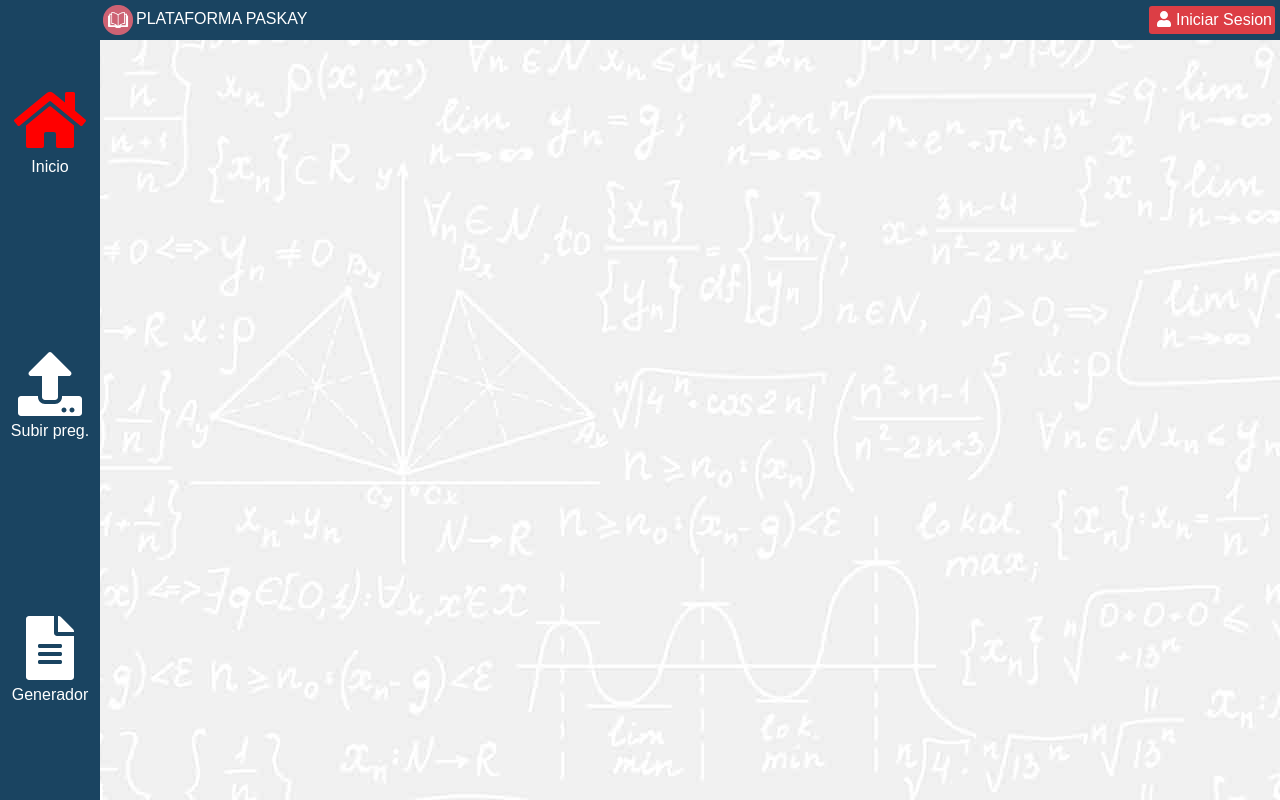
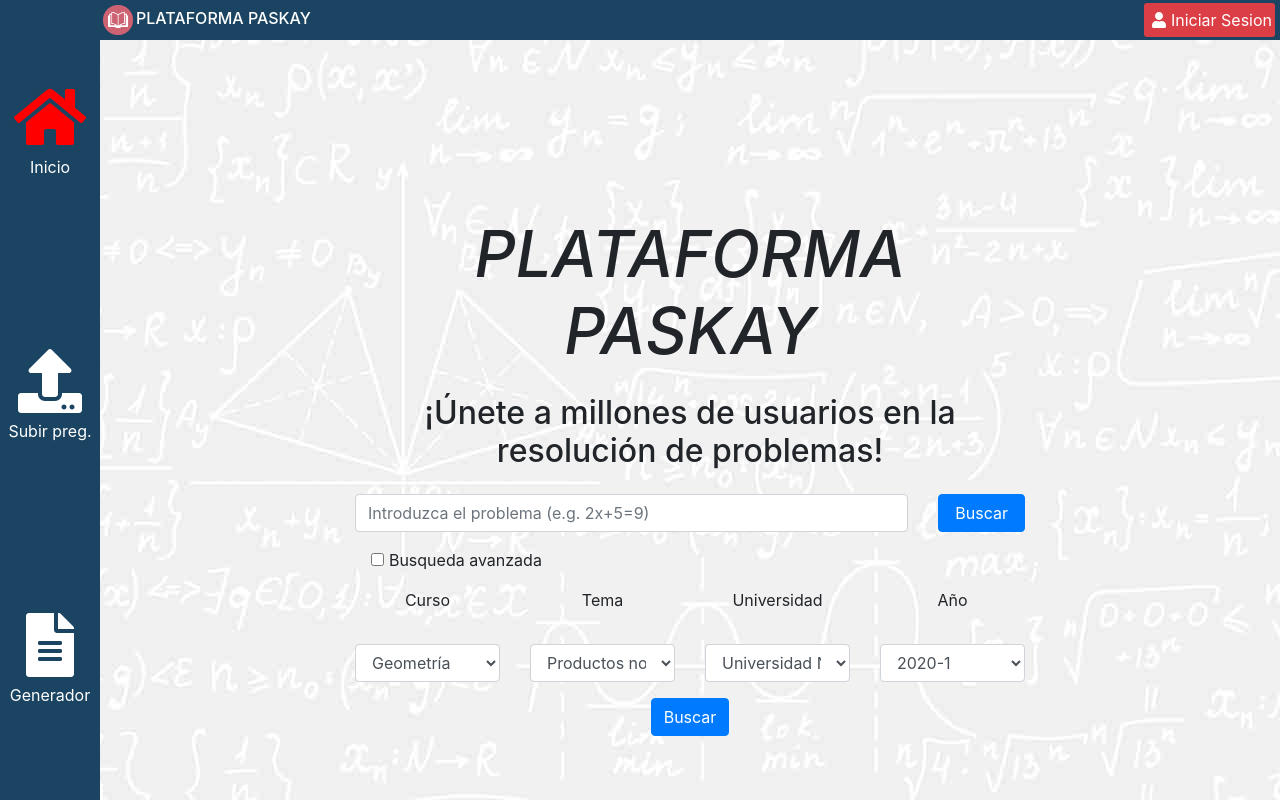
Before and after one commit to Grupo-2-CC3S2/Plataforma-Paskay, a React (Create React App) app in the folder paskay-frontend/: page / in a window 1280 px wide. Built offline with nearby package versions, Linux system fonts and the light colour scheme; the HTML template or start-up script is replaced by a standard one.

Commit message:
Subiendo archivo Ronald

```diff
--- a/paskay-frontend/src/components/Buscador/Buscador.css
+++ b/paskay-frontend/src/components/Buscador/Buscador.css
@@ -1,88 +1,29 @@
-.flex{
-  background: blue;
-  flex: 0 0 30%;
-  max-width: 30%;
+.box{
+   text-align: center;
+   position: absolute;
+   top: 50%; /* Buscamos el centro horizontal (relativo) del navegador */
+   left: 50%; /* Buscamos el centro vertical (relativo) del navegador */
+   width: 700px; /* Definimos el ancho del objeto a centrar */
+   height: 300px; /* Definimos el alto del objeto a centrar */
+   margin-top: -200px; /* Restamos la mitad de la altura del objeto con un margin-top */
+   margin-left: -300px; /* Restamos la mitad de la anchura del objeto con un margin-left */
 }
 
+.titulo{
+   font-style: italic;
+   font-size: 400%;
+}
 
-body {
-    background: #a8a8b4;
-    text-align: right;
- }
+.form-controlL{
 
-body, div, fieldset{
-     margin: 0;
-     padding: 0;
-     border: 0;
-     font-size: 100%;
-     font: inherit;
- }
+   background: rgb(236, 236, 235);
+   width: 600px;
+   height: 50px;
+   font-size: 100%;
+}
 
-
- .cajabuscar {
-     float: none;
-     width: 100%;
-     max-width: 453px;
-     margin-bottom: 25px;
-     margin-top: 29px;
-     margin-left: auto;
-     margin-right: auto;
-     display: inline-block;
-     text-align: left;
- }
-
- #buscarform {
-     padding: 0;
-     float: left;
-     clear: both;
-     width: 100%;
-     position: relative;
- }
- #buscarform fieldset { float: left }
-
- #buscarform .search {
-     font-size: 20px;
-     top: 0px;
-     color: #FFF;
-     background: #33BCF2;
-     position: absolute;
-     right: 0;
-     top: 0;
-     padding: 9px;
-     height: 24px;
-     width: 24px;
-     text-align: center;
- }
- #buscarform fieldset { width: 100% }
-
- #s {
-     width: 100%;
-     background-color: #fff;
-     float: left;
-     padding: 8px 0;
-     text-indent: 10px;
-     color: #555555;
-     border: 1px solid #fff;
-     box-sizing: border-box;
-     height: 42px;
- }
-
- .button{
-     right: 0;
-     top: 0;
-     padding: 9px 0;
-     float: right;
-     border: 0;
-     width: 42px;
-     height: 42px;
-     cursor: pointer;
-     text-align: center;
-     padding-top: 10px;
-     color: #a4a4a4;
-     transition: all 0.25s linear;
-     background: transparent;
-     z-index: 10;
-     position: absolute;
-     border: 0;
-     vertical-align: top;
- }
+.btn-primaryY{
+   background: rgb(146, 146, 141);
+   width: 40px;
+   height: 58px;
+}
--- a/paskay-frontend/src/components/Buscador/Buscador.js
+++ b/paskay-frontend/src/components/Buscador/Buscador.js
@@ -7,26 +7,109 @@ class Buscador extends Component {
 
   render(){
   return (
-    <div class="cajabuscar"><form method="get" id="buscarform">
-   </form>
-     <div className = "flex">
-        Hola
-      </div>
-     <div className = "flex">
-        Hola
+
+    <div className="box container">
+
+      <div className="row">
+        <div className="col-md-12 my-3"><h1 className="titulo">PLATAFORMA PASKAY</h1></div>
+        <div className="col-md-12"><h2>¡Únete a millones de usuarios en la resolución de problemas!</h2></div>
       </div>
 
-   </div>
+      <div className="row my-3">
+        <div className="col-md-10">
+          <input className="form-control " placeholder="Introduzca el problema (e.g. 2x+5=9)" size="15" type="text" />
+        </div>
+        <div className="col-md-2">
+          <button className="btn btn-primary w-100 ">Buscar</button>
+        </div>
+      </div>
+
+      <div className="row">
+        <div className="col-md-4"><input type="checkbox" name="check" id="check" value="1"/> Busqueda avanzada</div>
+      </div>
+
+      <div className="row my-3">
+        <div className="col-md-3 "><p>Curso</p></div>
+        <div className="col-md-3 "><p>Tema</p></div>
+        <div className="col-md-3 "><p>Universidad</p></div>
+        <div className="col-md-3 "><p>Año</p></div>
+      </div>
+
+
+      <div className="row">
+          <div className="col-md-3">
+          <select className="form-control">
+              <option value="grapefruit">Aritmética</option>
+              <option value="lime">Álgebra</option>
+              <option selected value="coconut">Geometría</option>
+              <option value="mango">Trigonometría</option>
+              <option value="mango">RM</option>
+              <option value="mango">Física</option>
+              <option value="mango">Química</option>
+              <option value="mango">Letras</option>
+              <option value="mango">Otros</option>
+            </select>
+          </div>
+          <div className="col-md-3">
+          <select className="form-control">
+              <option value="grapefruit">Proporciones</option>
+              <option value="lime">Vectores</option>
+              <option selected value="coconut">Productos notables</option>
+              <option value="mango">Regla de tres simple</option>
+              <option value="mango">Logica</option>
+              <option value="mango">Ecuaciones</option>
+              <option value="mango">Inecuaciones</option>
+              <option value="mango">Valor Absoluto</option>
+              <option value="mango">Otros</option>
+            </select>
+          </div>
+          <div className="col-md-3">
+          <select className="form-control">
+              <option value="grapefruit">universidad Nacional de San Marcos</option>
+              <option value="lime">Universidad del Callao</option>
+              <option selected value="coconut">Universidad Nacional de Ingenieria</option>
+            </select>
+          </div>
+          <div className="col-md-3">
+            <select className="form-control">
+              <option value="grapefruit">2021-1</option>
+              <option value="lime">2020-2</option>
+              <option selected value="coconut">2020-1</option>
+              <option value="mango">2019-2</option>
+              <option value="mango">2019-1</option>
+              <option value="mango">2018-2</option>
+              <option value="mango">2018-1</option>
+              <option value="mango">2017-2</option>
+              <option value="mango">Otros</option>
+            </select>
+          </div>
+
+      </div>
+
+      <div className="row my-3">
+        <div className="col-md-12">
+          <button className="btn btn-primary w-40 ">Buscar</button>
+        </div>
+      </div>
+
+    </div>
 
   )};
 }
 
 export default Buscador;
 
-/*
-    <fieldset>
-        <input type="text" id="s" value="" placeholder="Buscar"  />
-        <input class="button" type="submit" value="" />
-        <i class="search"></i>
-    </fieldset>
- */
+
+//constructor(props){
+//  super(props)
+//}
+
+//<div>
+//{
+//  this.props.preguntas.map((p) => {
+//    return(
+//      <Pregunta key = {"preg" + p.id} preg = {p}/>
+//    )
+//  })
+//}
+//</div>
--- a/paskay-frontend/src/components/Main.js
+++ b/paskay-frontend/src/components/Main.js
@@ -113,7 +113,7 @@ class Main extends Component {
                 <Route path="/login" component = {IniciarSesion}></Route>
                 <Route path="/generador" component = {GenPage}></Route>
                 <Route path="/upload" component = {UploadPage}></Route>
-                <Route path="/" component = {BuildHomePage}></Route>
+                <Route path="/" component = {Buscador}></Route>
               </Switch>
           </Router>
         </div>
```
Also changed, not shown: paskay-frontend/src/components/Buscador/Pregunta/Pregunta.css (added, +61 -0 lines), paskay-frontend/src/components/Buscador/Pregunta/Pregunta.js (added, +73 -0 lines), 1 other file (tests, documents, lock files or other folders).
